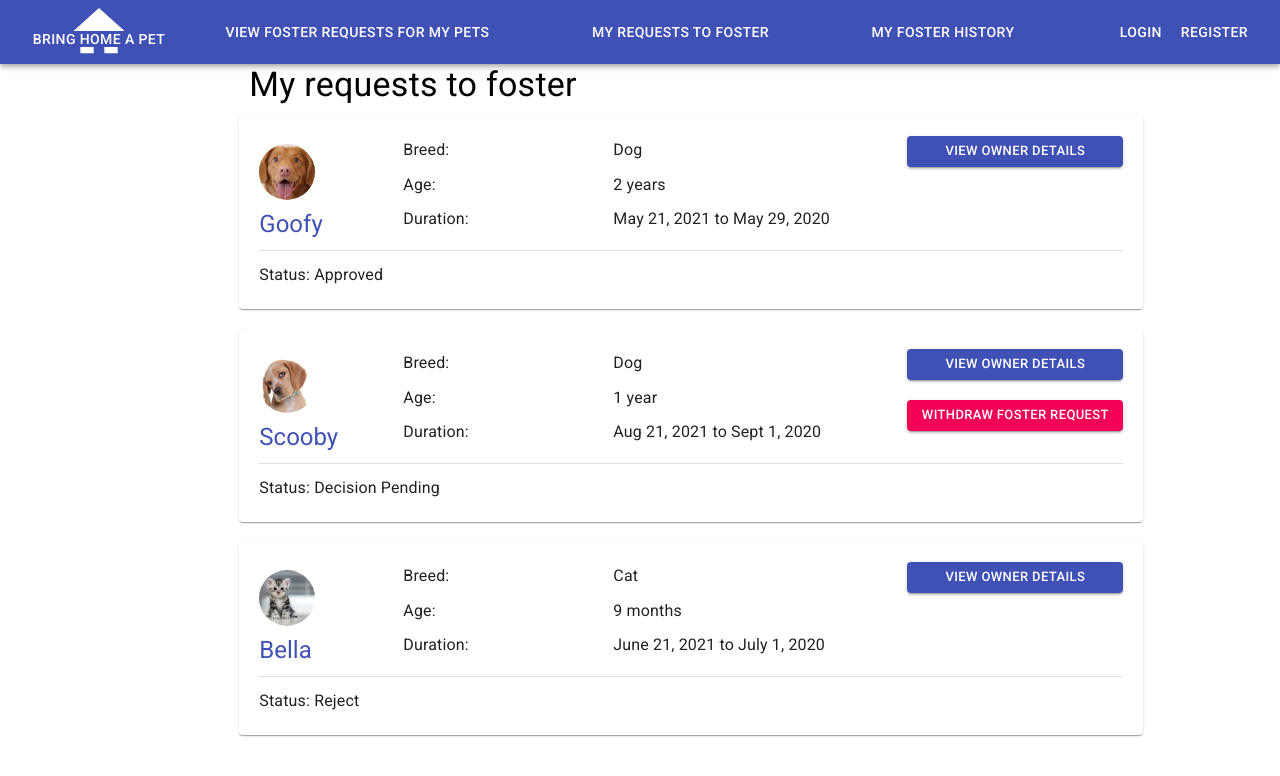
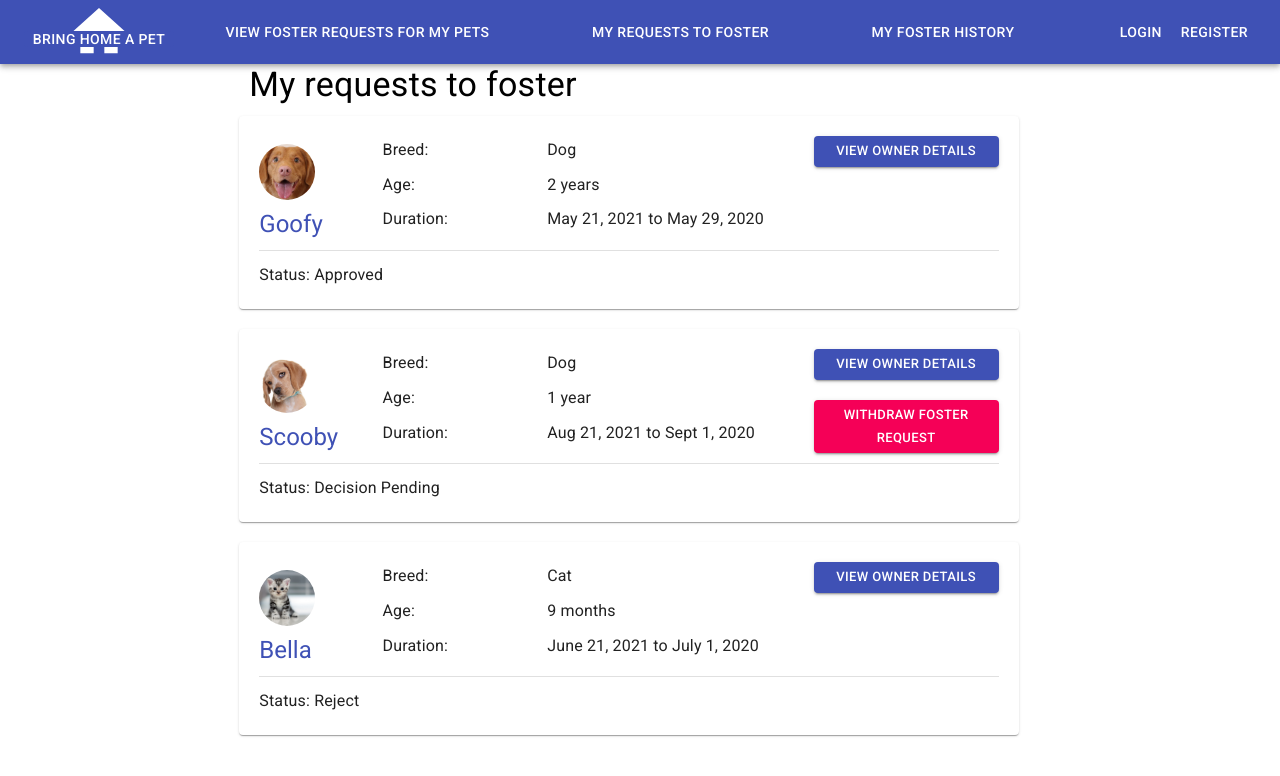
Before and after one commit to vasisht54/Pet-Foster-Frontend, a React (Create React App) app: page /ViewFosterRequest in a window 1280 px wide. Shown: the top 776 px of the page. Built offline with nearby package versions, Linux system fonts and the light colour scheme.

Commit message:
Minor styling changes for MyFosterReq page

```diff
--- a/src/MyFosterRequests/MyFosterRequests.js
+++ b/src/MyFosterRequests/MyFosterRequests.js
@@ -17,7 +17,7 @@ import { useHistory } from "react-router";
 
 const useStyles = makeStyles({
   paper: {
-    width: "100%",
+    width: "80%",
     margin: "10px",
     padding: "20px",
   },
@@ -31,7 +31,7 @@ const useStyles = makeStyles({
 
 const FormRow = props => {
   return (
-    <Grid container item xs={12}>
+    <Grid container item xs={11}>
       <Grid item xs={5}>
         {props.label && (
           <Typography variant="subtitle1">{props.label}:</Typography>
@@ -110,18 +110,19 @@ const MyFosterRequests = () => {
             <React.Fragment key={item.id}>
               <Grid container item key={item.id}>
                 <Paper className={classes.paper}>
-                  <Grid container>
+                  <Grid container justify="space-around">
                     <Grid
                       onClick={() => history.push("/petSearchDetails")}
                       style={{ cursor: "pointer" }}
                       container
                       item
-                      xs={2}
+                      xs={1}
                       direction="column"
                     >
                       <ImageAvatar image={item.image} name={item.name} />
                       <Link variant="h5">{item.name}</Link>
                     </Grid>
+                    <Grid item xs={1} />
                     <Grid container item xs={7}>
                       <FormRow label="Breed" value={item.type} />
                       <FormRow label="Age" value={item.age} />
```
